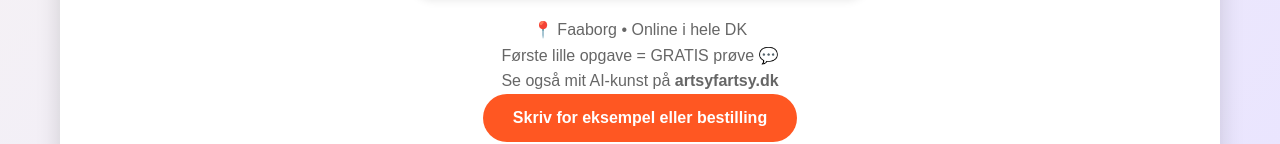
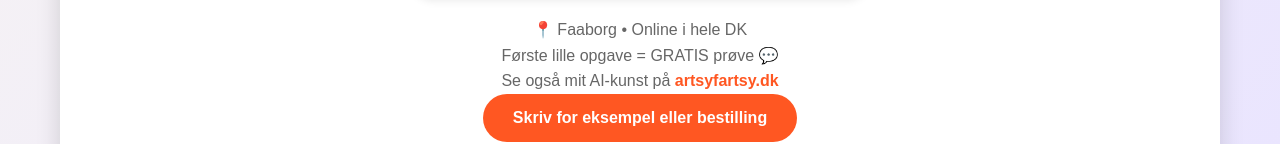
Before and after one commit to ThomasNordentoft/ai-hjaelp, a plain HTML site: page index.html in a window 1280 px wide. Shown: the part 524-668 px from the top of the page. Drawn offline with Linux system fonts and the light colour scheme.

Commit message:
Update index.html

```diff
--- a/index.html
+++ b/index.html
@@ -109,7 +109,10 @@
     <div class="footer">
       📍 Faaborg • Online i hele DK<br>
       Første lille opgave = GRATIS prøve 💬<br>
-      Se også mit AI-kunst på <strong>artsyfartsy.dk</strong>
+      Se også mit AI-kunst på
+<a href="https://artsyfartsy.dk/collections/thomas-nordentoft" target="_blank" style="color:#ff5722; font-weight:bold; text-decoration:none;">
+  artsyfartsy.dk
+</a>
     </div>
 
     <a href="mailto:nordentoft81@gmail.com" class="cta">Skriv for eksempel eller bestilling</a>
```
